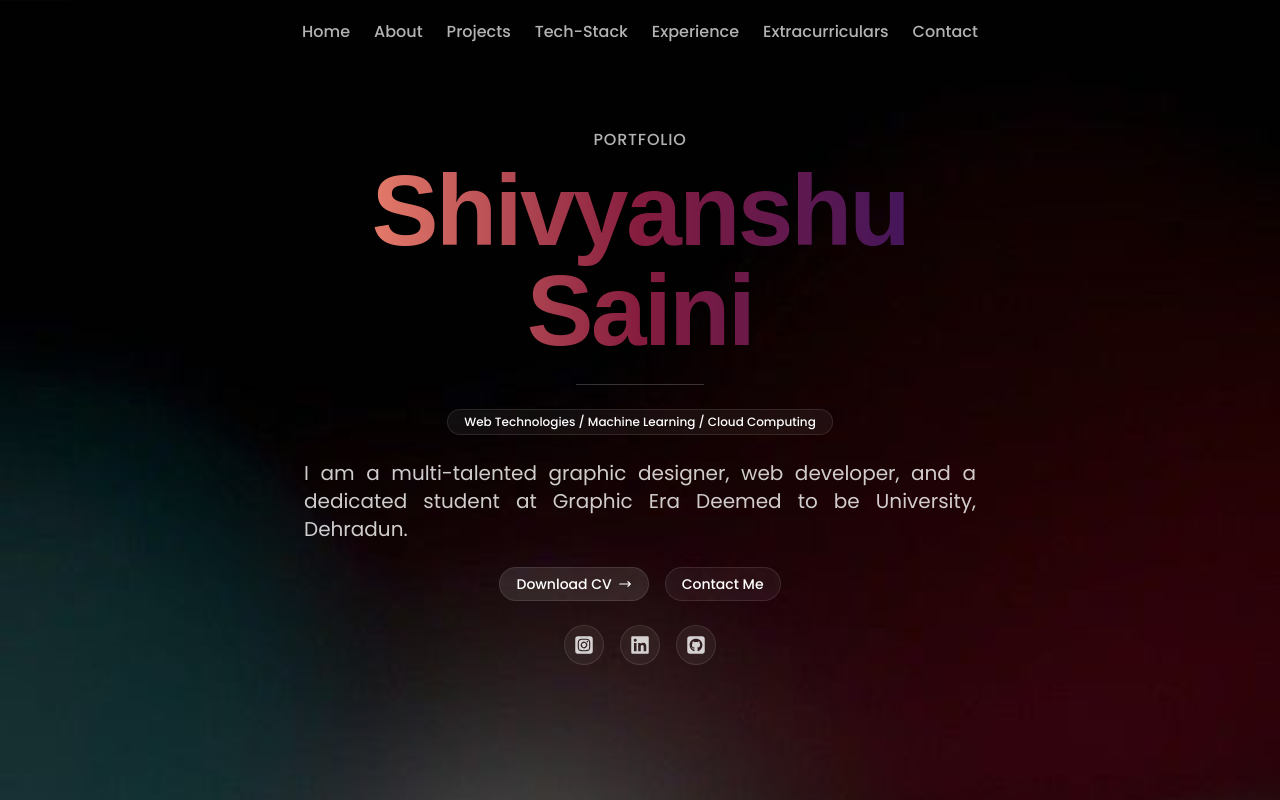
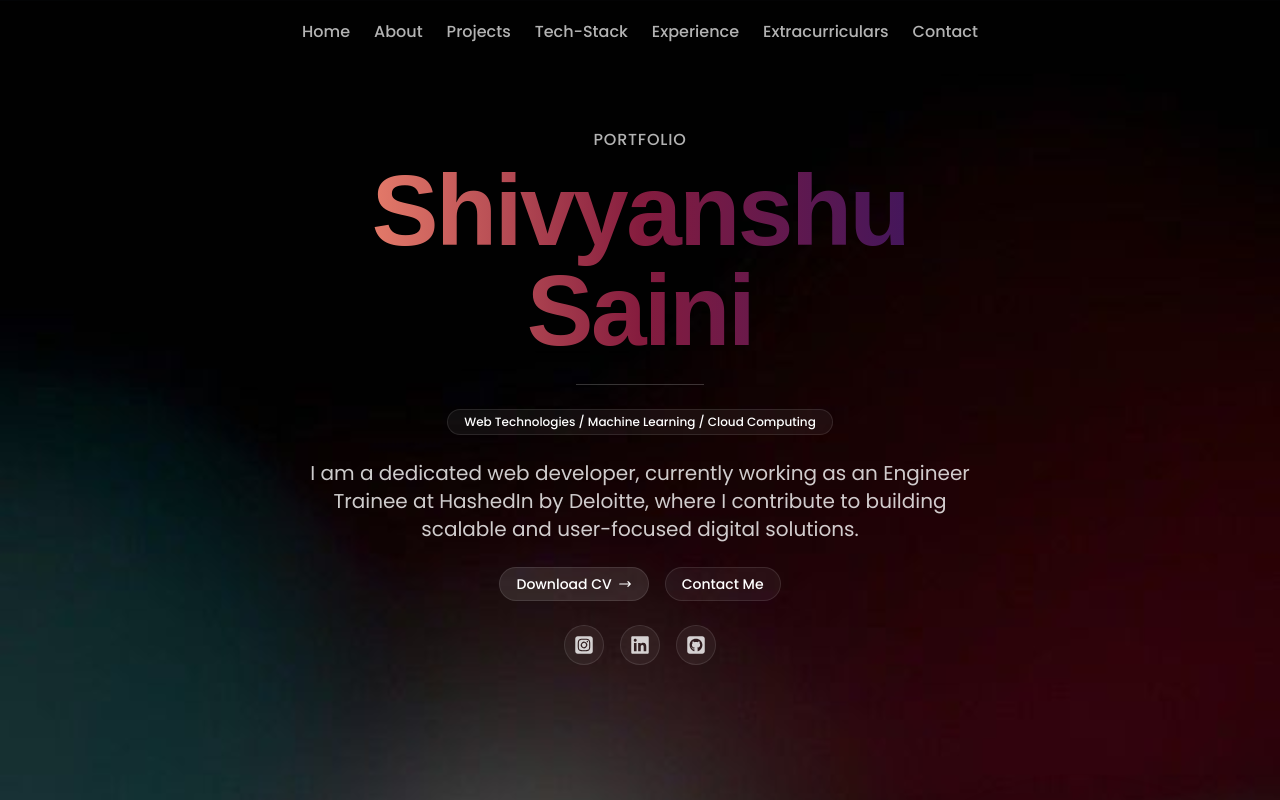
Before and after one commit to shiv75006/portfolio_modern, a React (Vite) app: page / in a window 1280 px wide. Shown: the top 800 px of the page. Built offline with nearby package versions, Linux system fonts and the light colour scheme; a web font is replaced by a local one.

Commit message:
changed bio

```diff
--- a/src/components/Hero.jsx
+++ b/src/components/Hero.jsx
@@ -29,7 +29,7 @@ const Hero = () => {
                   Web Technologies / Machine Learning / Cloud Computing
                 </p>
 
-                <p className="text-base sm:text-lg md:text-xl text-white/80 max-w-2xl mx-auto mt-3 sm:mt-4 text-justify">{item.bio}</p>
+                <p className="text-base sm:text-lg md:text-xl text-white/80 max-w-2xl mx-auto mt-3 sm:mt-4">{item.bio}</p>
 
                 <div className="mt-8 sm:mt-10 flex flex-wrap gap-3 sm:gap-4 justify-center">
                   <a
--- a/src/constants/index.js
+++ b/src/constants/index.js
@@ -36,7 +36,7 @@ import { reactLogo,
 
 export const heroContent = [
     {
-       bio:"I am a multi-talented graphic designer, web developer, and a dedicated student at Graphic Era Deemed to be University, Dehradun.",
+       bio:"I am a dedicated web developer, currently working as an Engineer Trainee at HashedIn by Deloitte, where I contribute to building scalable and user-focused digital solutions.",
        firstName:"Shivyanshu",
        lastName:"Saini",
        profile:"Web Tecgnologies/Machine Learning/Cloud Computing"
```
